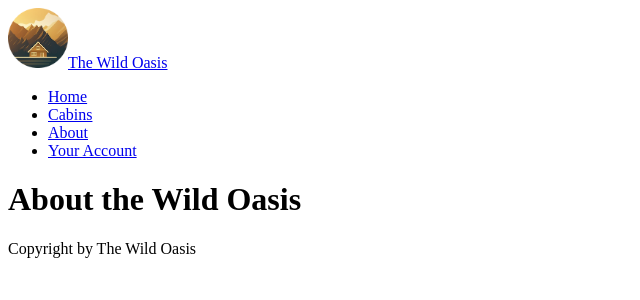
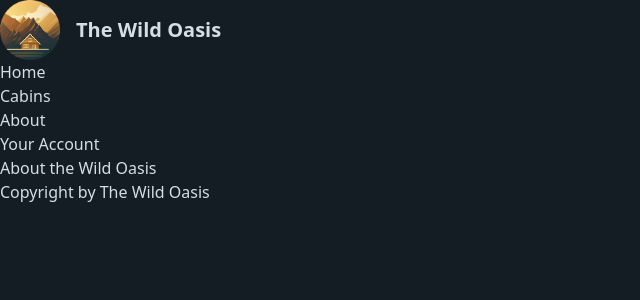
Before and after one commit to GDianaS/the-wild-oasis-website, a Next.js app: page /about in a window 1280 px wide. Shown: the top 300 px of the page, without its empty margins (0-640 px from the left). Built offline with nearby package versions, Linux system fonts and the light colour scheme.

Commit message:
Styles + Metadata + Icon

```diff
--- a/app/_styles/globals.css
+++ b/app/_styles/globals.css
@@ -1,6 +1,33 @@
-@tailwind base;
-@tailwind components;
-@tailwind utilities;
+@import 'tailwindcss';
+
+/* npm install @heroicons/react */
+/* https://tailwindcss.com/docs/theme */
+@theme{
+  --color-primary-50:#e1e8ef;
+  --color-primary-100:#d4dee7;
+  --color-primary-200:#b7c7d7;
+  --color-primary-300:#99b0c7;
+  --color-primary-400:#7c99b6;
+  --color-primary-500:#5e82a6;
+  --color-primary-600:#4c6b8a;
+  --color-primary-700:#3c546c;
+  --color-primary-800:#2c3d4f;
+  --color-primary-900:#1b2631;
+  --color-primary-950:#141c24;
+
+  --color-accent-50:#faf5f0;
+  --color-accent-100:#f4ecc1;
+  --color-accent-200:#e8d6bf;
+  --color-accent-300:#ddc2a2;
+  --color-accent-400:#d2af84;
+  --color-accent-500:#c69963;
+  --color-accent-600:#b78343;
+  --color-accent-700:#926835;
+  --color-accent-800:#6c4d28;
+  --color-accent-900:#4b351b;
+  --color-accent-950:#382814;
+
+}
 
 @layer components {
   .spinner {
@@ -8,8 +35,8 @@
     width: 60px;
     aspect-ratio: 1;
     border-radius: 50%;
-    border: 8px solid theme('colors.primary.900');
-    border-right-color: theme('colors.primary.200');
+    border: 8px solid var(--color-primary-900);
+    border-right-color: var(--color-primary-200);
     animation: rotate 1s infinite linear;
   }
 
@@ -18,7 +45,7 @@
     width: 20px;
     aspect-ratio: 1;
     border-radius: 50%;
-    border: 2px solid theme('colors.primary.200');
+    border: 2px solid var(--color-primary-200);
     border-right-color: transparent;
     animation: rotate 1s infinite linear;
   }
@@ -31,9 +58,9 @@
 }
 
 /* For data picker */
-.rdp {
+ .rdp {
   --rdp-cell-size: 32px !important;
-  --rdp-accent-color: theme('colors.accent.500') !important;
-  --rdp-background-color: theme('colors.accent.600') !important;
+  --rdp-accent-color: var(--color-accent-50) !important;
+  --rdp-background-color: var(--color-accent-600)  !important;
   margin: 0 !important;
 }
--- a/app/about/page.js
+++ b/app/about/page.js
@@ -1,3 +1,7 @@
+export const metadata={
+    title:"About"
+}
+
 export default function Page(){
     return(
         <h1>About the Wild Oasis</h1>
--- a/app/account/page.js
+++ b/app/account/page.js
@@ -1,3 +1,7 @@
+export const metadata={
+    title:"Guest Area"
+}
+
 export default function Page(){
     return(
         <h1>Your Account</h1>
--- a/app/cabins/page.js
+++ b/app/cabins/page.js
@@ -1,6 +1,10 @@
 // import Counter from "../_components/Counter";
 import Counter from "@/app/_components/Counter";
 
+
+export const metadata={
+    title:"Cabins",
+};
 
 export default function Page(){
     return(
--- a/app/layout.js
+++ b/app/layout.js
@@ -1,14 +1,22 @@
 import Logo from "./_components/Logo";
 import Navigation from "./_components/Navigation";
 
+import "@/app/_styles/globals.css";
+
+// metadata quando em uma página específica, sobreescreve o metadata do layout
 export const metadata={
-    title:"The Wild Oasis",
+    //title:"The Wild Oasis", //título aba navegador
+    title:{
+        template:"%s / The Wild Oasis", //%s placeholder
+        default: "Welcome / The Wild Oasis"
+    },
+    description: "Luxurious cabin hotel located in the heart of the Italian Dolomites, surrounded by beautiful montains and dark forests."
 };
 
 export default function RootLayout({children}){
     return(
         <html>
-            <body>
+            <body className="bg-primary-950 text-primary-100 min-h-screen">
                 <header>
                     <Logo/>
                 </header>
```
Also changed, not shown: package.json (+5 -4 lines), app/icon.png (added), 1 other file (tests, documents, lock files or other folders).
